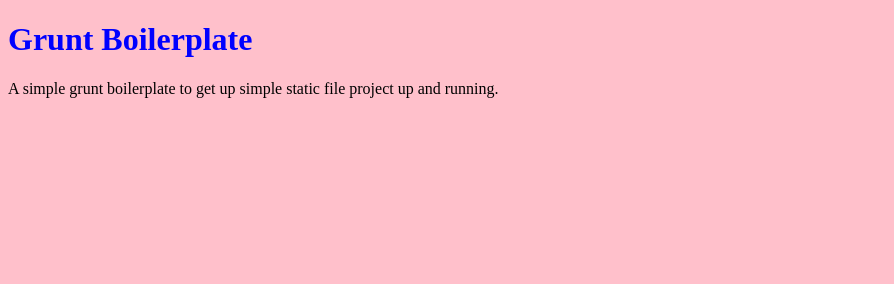
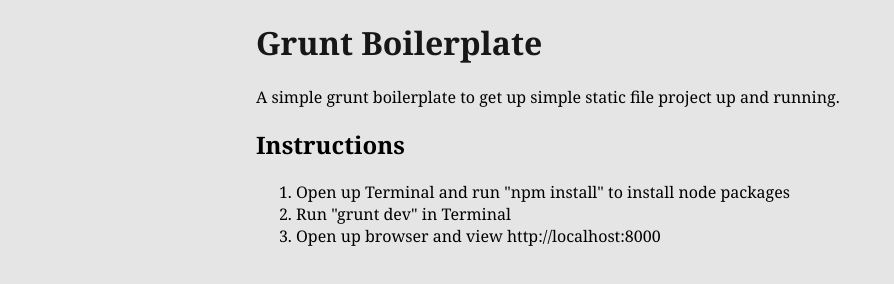
Before and after one commit to nickdominguez/grunt-up, a website: page index.html in a window 1280 px wide. Shown: the whole page, without its empty margins (0-894 px from the left). Drawn offline with Linux system fonts and the light colour scheme.

Commit message:
Add instructions and pretty up the page.

```diff
--- a/css/style.scss
+++ b/css/style.scss
@@ -1,6 +1,11 @@
 body {
-	background-color: pink;
+	background-color: rgba(0,0,0,.1);
+  font-family: Georgia;
+  .container {
+    margin: 0 auto;
+    width: 768px;
+  }
 	h1 {
-		color: blue;
+		color: rgba(0,0,0,.9);
 	}
 }
--- a/index.html
+++ b/index.html
@@ -6,7 +6,15 @@
          <link rel="stylesheet" href="css/style.css" type="text/css" media="screen">
     </head>
     <body>
-    	<h1>Grunt Boilerplate</h1>
-    	<p>A simple grunt boilerplate to get up simple static file project up and running.</p>
+        <div class="container">
+            <h1>Grunt Boilerplate</h1>
+            <p>A simple grunt boilerplate to get up simple static file project up and running.</p>
+            <h2>Instructions</h2>
+            <ol>
+                <li>Open up Terminal and run "npm install" to install node packages</li>
+                <li>Run "grunt dev" in Terminal</li>
+                <li>Open up browser and view http://localhost:8000</li>
+            </ol>
+        </div>
     </body>
 </html>
```
Also changed, not shown: css/style.css.
